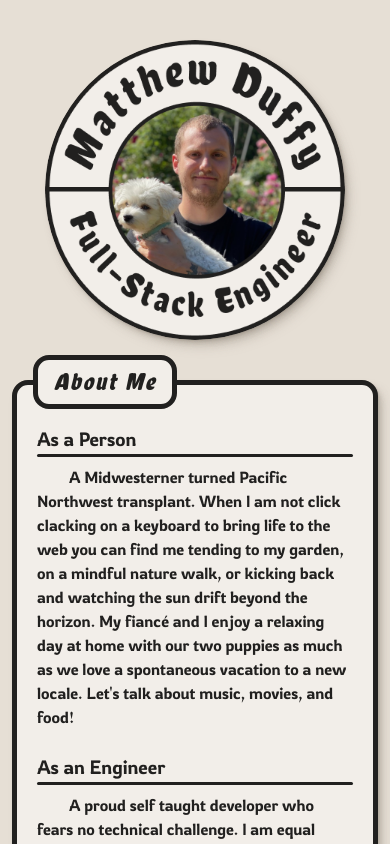
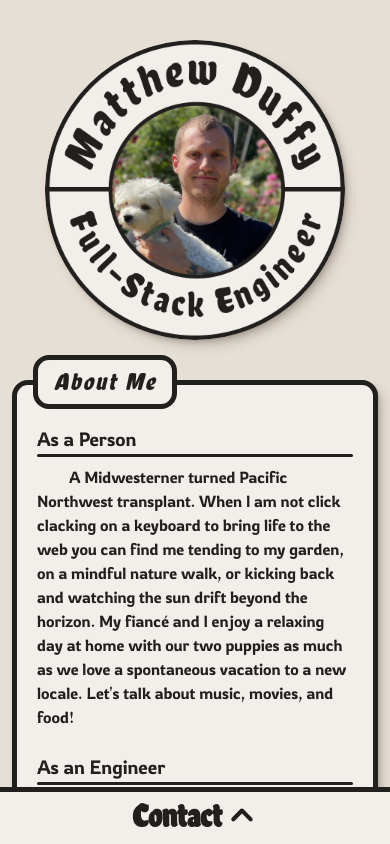
Before and after one commit to mattduff707/portfolio, a React (Vite) app: page / in a window 390 px wide. Built offline with nearby package versions, Linux system fonts and the light colour scheme.

Commit message:
mobile contact

```diff
--- /dev/null
+++ b/src/components/icons/Chevron.tsx
@@ -0,0 +1,23 @@
+export default function Chevron({
+  className,
+  ...props
+}: {
+  className?: string;
+  props?: any;
+}) {
+  return (
+    <svg
+      xmlns="http://www.w3.org/2000/svg"
+      width="32"
+      height="32"
+      viewBox="0 0 12 12"
+      className={className}
+      {...props}
+    >
+      <path
+        fill="inherit"
+        d="M4.7 10c-.2 0-.4-.1-.5-.2c-.3-.3-.3-.8 0-1.1L6.9 6L4.2 3.3c-.3-.3-.3-.8 0-1.1c.3-.3.8-.3 1.1 0l3.3 3.2c.3.3.3.8 0 1.1L5.3 9.7c-.2.2-.4.3-.6.3Z"
+      />
+    </svg>
+  );
+}
--- a/src/layout/Contact.tsx
+++ b/src/layout/Contact.tsx
@@ -1,7 +1,7 @@
 import React, { useState } from "react";
 import SectionBox from "../components/SectionBox";
 import { css, styled } from "styled-components";
-import { Anchor, Text } from "../components/generic";
+import { Anchor, Heading, Text } from "../components/generic";
 
 import Github from "../components/icons/Github";
 import Email from "../components/icons/Email";
@@ -12,11 +12,12 @@ import Switch from "../components/Switch";
 import Moon from "../components/icons/Moon";
 import Sun from "../components/icons/Sun";
 import resumePdf from "../images/resume2023July.pdf";
+import Chevron from "../components/icons/Chevron";
 
-const Wrapper = styled.footer`
+const Wrapper = styled.footer<{ open?: boolean }>`
   --shadow-color: 0deg 0% 63%;
-  /* position: fixed;
-  bottom: 0px; */
+  position: fixed;
+  bottom: 0px;
   width: 100%;
   border-top: 5px solid var(--font-color);
   background: var(--bg-color);
@@ -26,7 +27,11 @@ const Wrapper = styled.footer`
   display: flex;
 
   @media ${tokens.media.md} {
-    display: none;
+    /* display: none; */
+    flex-direction: column;
+    transform: translateY(${({ open }) => (open ? "0px" : "356px")});
+    cursor: pointer;
+    transition: transform 0.4s ease;
   }
 `;
 
@@ -38,6 +43,9 @@ const Container = styled.ul`
   list-style: none;
   padding: 0;
   flex: 1;
+  @media ${tokens.media.md} {
+    flex-direction: column;
+  }
 `;
 
 const ControlContainer = styled.div`
@@ -46,6 +54,14 @@ const ControlContainer = styled.div`
   align-items: center;
   border-left: 5px solid var(--font-color);
   padding: 0 12px;
+
+  @media ${tokens.media.md} {
+    border-left: none;
+    border-top: 5px solid var(--font-color);
+    padding: 12px 0px;
+    justify-content: center;
+    align-items: center;
+  }
 `;
 
 const ContactItem = styled.li`
@@ -109,6 +125,26 @@ const LinkWrap = styled.a`
   align-items: center;
   text-decoration: none;
 `;
+const HeadingWrap = styled.div`
+  justify-content: center;
+  align-items: center;
+  gap: 4px;
+  display: none;
+  @media ${tokens.media.md} {
+    display: flex;
+  }
+`;
+
+const ContactHeading = styled.h4`
+  font-size: var(--font-size-heading-md);
+  font-family: var(--font-family-heading);
+  text-align: center;
+`;
+const StyledChevron = styled(Chevron)<{ open?: boolean }>`
+  transform: ${({ open }) => (open ? "rotate(90deg)" : "rotate(270deg)")};
+  transition: transform 0.2s ease, fill 0.2s ease;
+  fill: var(--font-color);
+`;
 
 const Contact = ({
   setIsDark,
@@ -118,16 +154,25 @@ const Contact = ({
   isDark: boolean;
 }) => {
   const [copied, setCopied] = useState(false);
+  const [open, setOpen] = useState(false);
 
-  const handleCopy = () => {
+  const stopProp = (e: any) => e.stopPropagation();
+
+  const handleCopy = (e: any) => {
+    e.stopPropagation();
     navigator.clipboard.writeText("mattduff707@hotmail.com");
     setCopied(true);
     setTimeout(() => {
       setCopied(false);
     }, 2000);
   };
+
   return (
-    <Wrapper title={"Contact"}>
+    <Wrapper open={open} onClick={() => setOpen(!open)} title={"Contact"}>
+      <HeadingWrap>
+        <ContactHeading>Contact</ContactHeading>
+        <StyledChevron open={open} />
+      </HeadingWrap>
       <Container>
         <ContactItem>
           <LinkWrap as="button" onClick={handleCopy}>
@@ -137,13 +182,13 @@ const Contact = ({
             </Anchor>
           </LinkWrap>
         </ContactItem>
-        <ContactItem>
+        <ContactItem onClick={stopProp}>
           <LinkWrap href="https://github.com/mattduff707" target="_blank">
             <GithubIcon />
             <Anchor>GitHub</Anchor>
           </LinkWrap>
         </ContactItem>
-        <ContactItem>
+        <ContactItem onClick={stopProp}>
           <LinkWrap
             href="https://www.linkedin.com/in/mattduff707/"
             target="_blank"
@@ -152,7 +197,7 @@ const Contact = ({
             <Anchor>LinkedIn</Anchor>
           </LinkWrap>
         </ContactItem>
-        <ContactItem>
+        <ContactItem onClick={stopProp}>
           <LinkWrap href={resumePdf} target="_blank">
             <ResumeIcon />
             <Anchor>Resume</Anchor>
```
